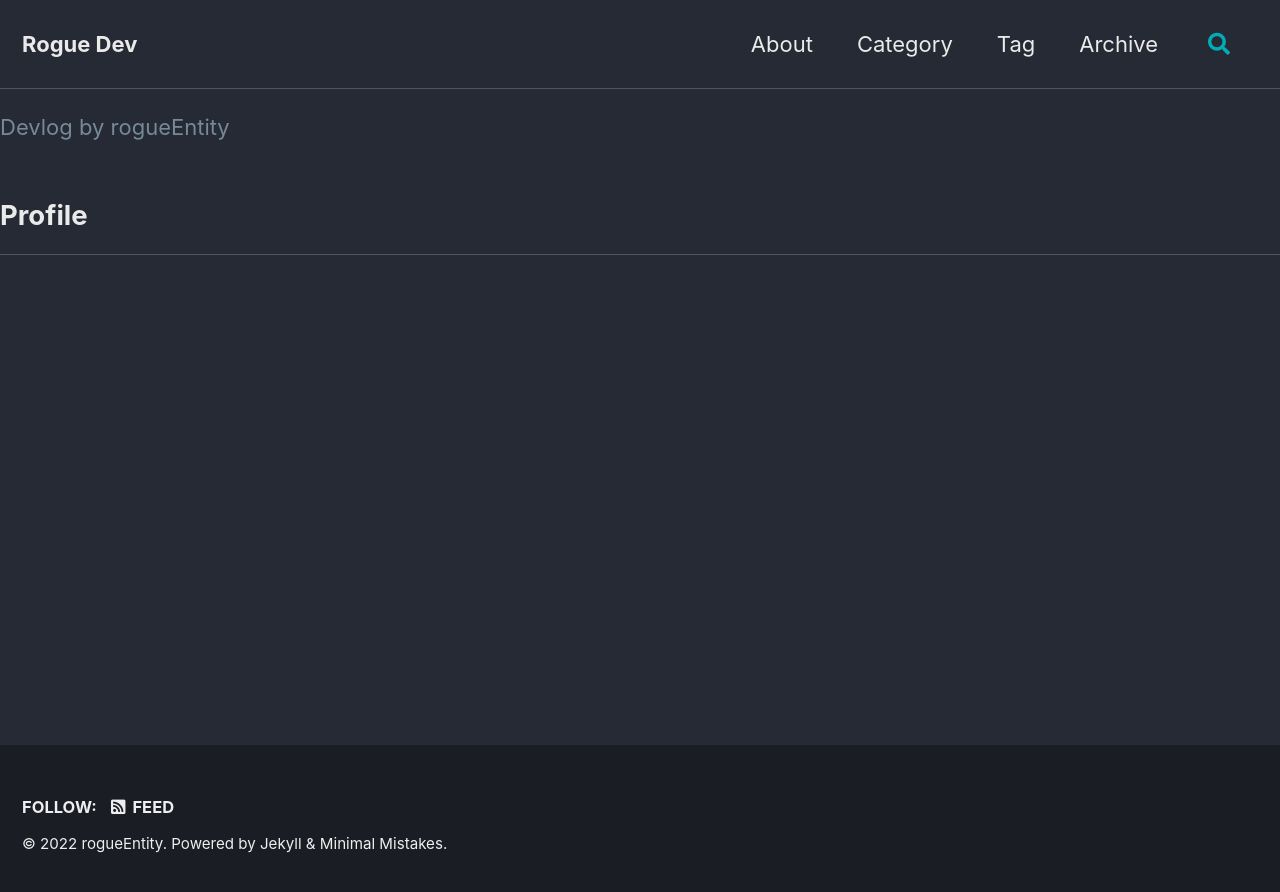
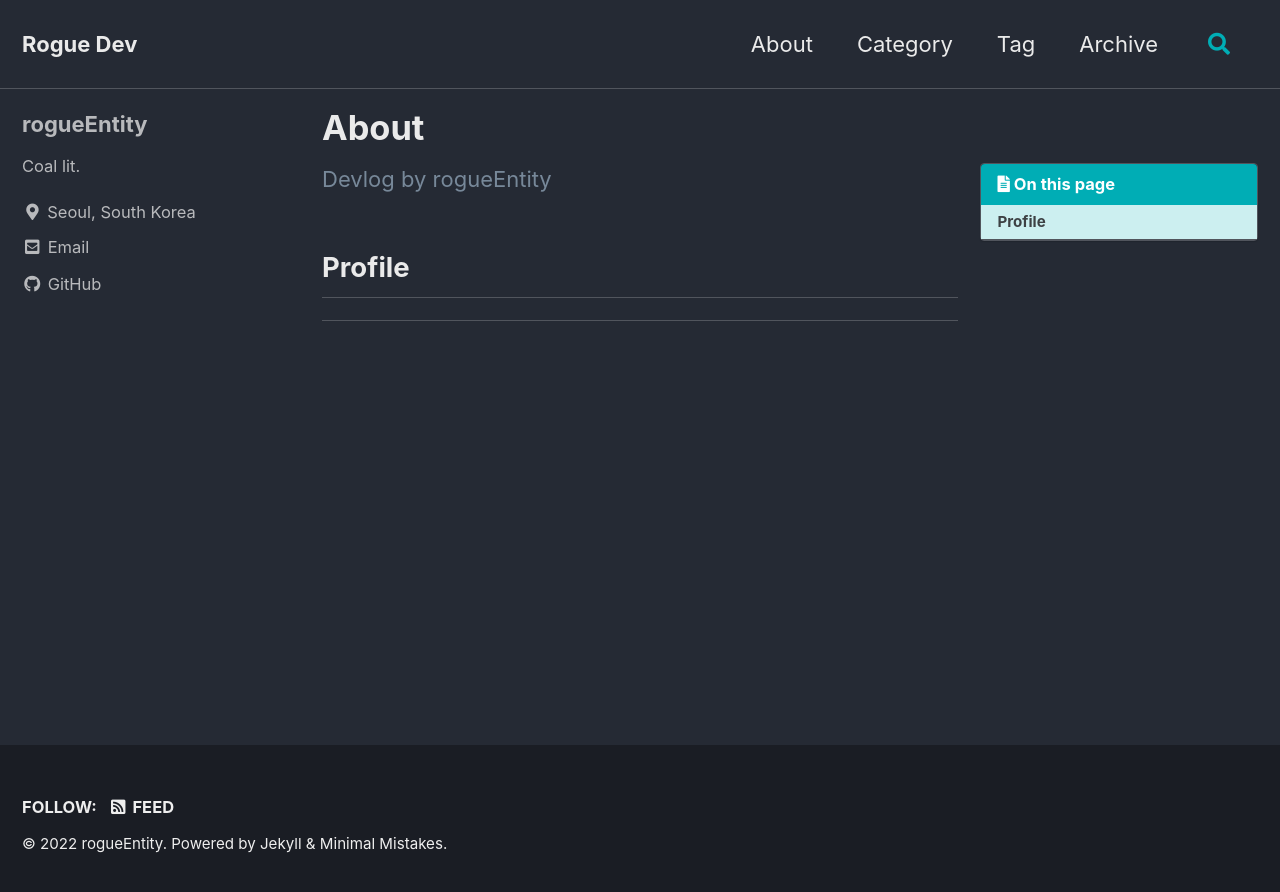
Before and after one commit to rogueEntity/rogueEntity.github.io, a Jekyll site: the page built from _pages/about.md, in a window 1280 px wide. Shown: the top 892 px of the page. Built offline with Jekyll 4.4.1, drawn with Linux system fonts in a browser that asks for light colours; cached includes are drawn as plain includes; our own code applies the rules of GitHub Pages for plain Markdown files.

Commit message:
# update _config.yml - insert _pages property setting on defaults property
# update about.md
- remove author_profile property

# update navigation.yml
- revoke url change on About page

```diff
--- a/_config.yml
+++ b/_config.yml
@@ -288,3 +288,11 @@ defaults:
       comments: # true
       share: true
       related: true
+
+  # _pages
+  - scope:
+      path: "_pages"
+      type: pages
+    values:
+      layout: single
+      author_profile: true
--- a/_data/navigation.yml
+++ b/_data/navigation.yml
@@ -11,7 +11,7 @@ main:
   # - title: "Sitemap"
   #   url: /sitemap/
   - title: "About"
-    url: https://rogueEntity.github.io/minimal-mistakes/about/
+    url: /about/
   - title: "Category"
     url: /categories/
   - title: "Tag"
```
Also changed, not shown: _pages/about.md (+0 -1 lines).
